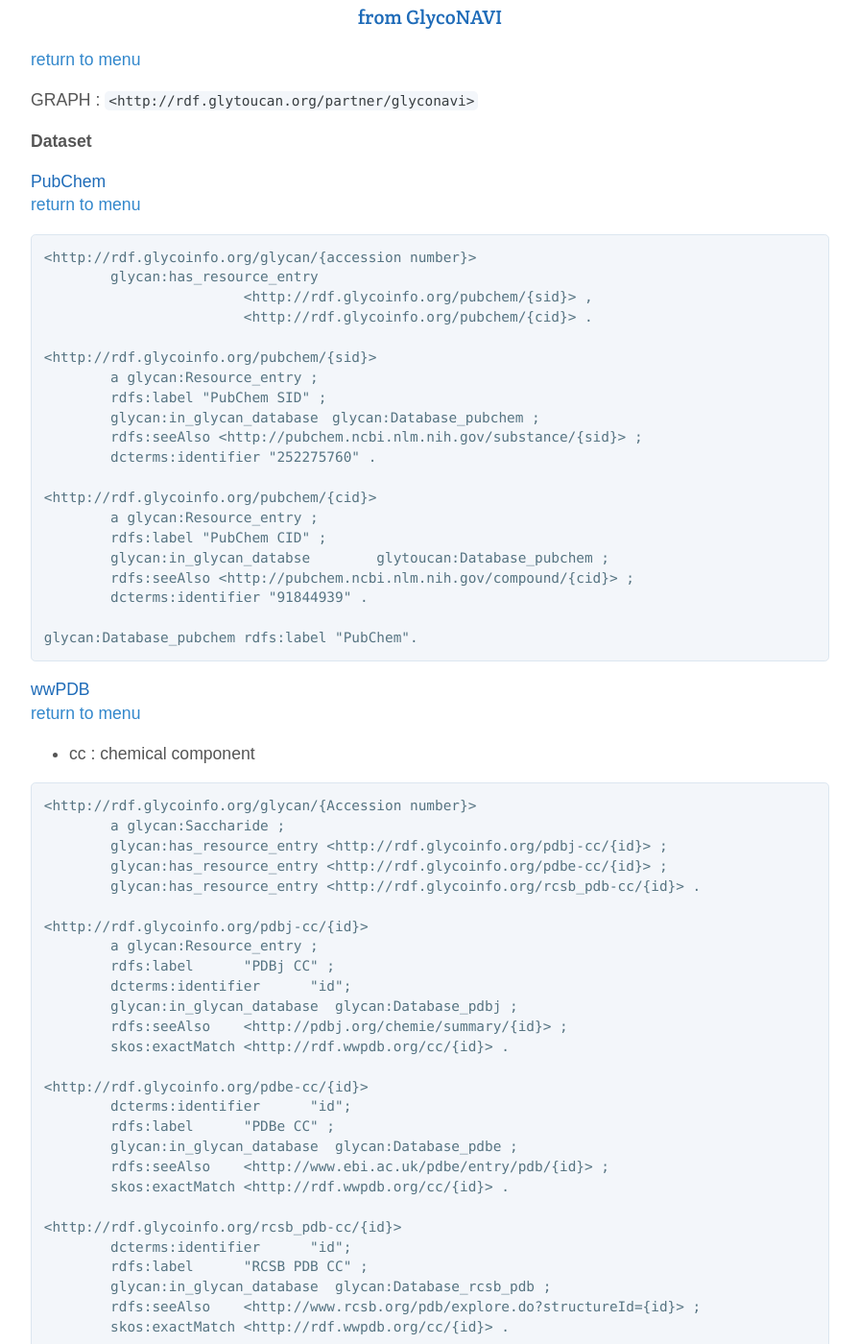
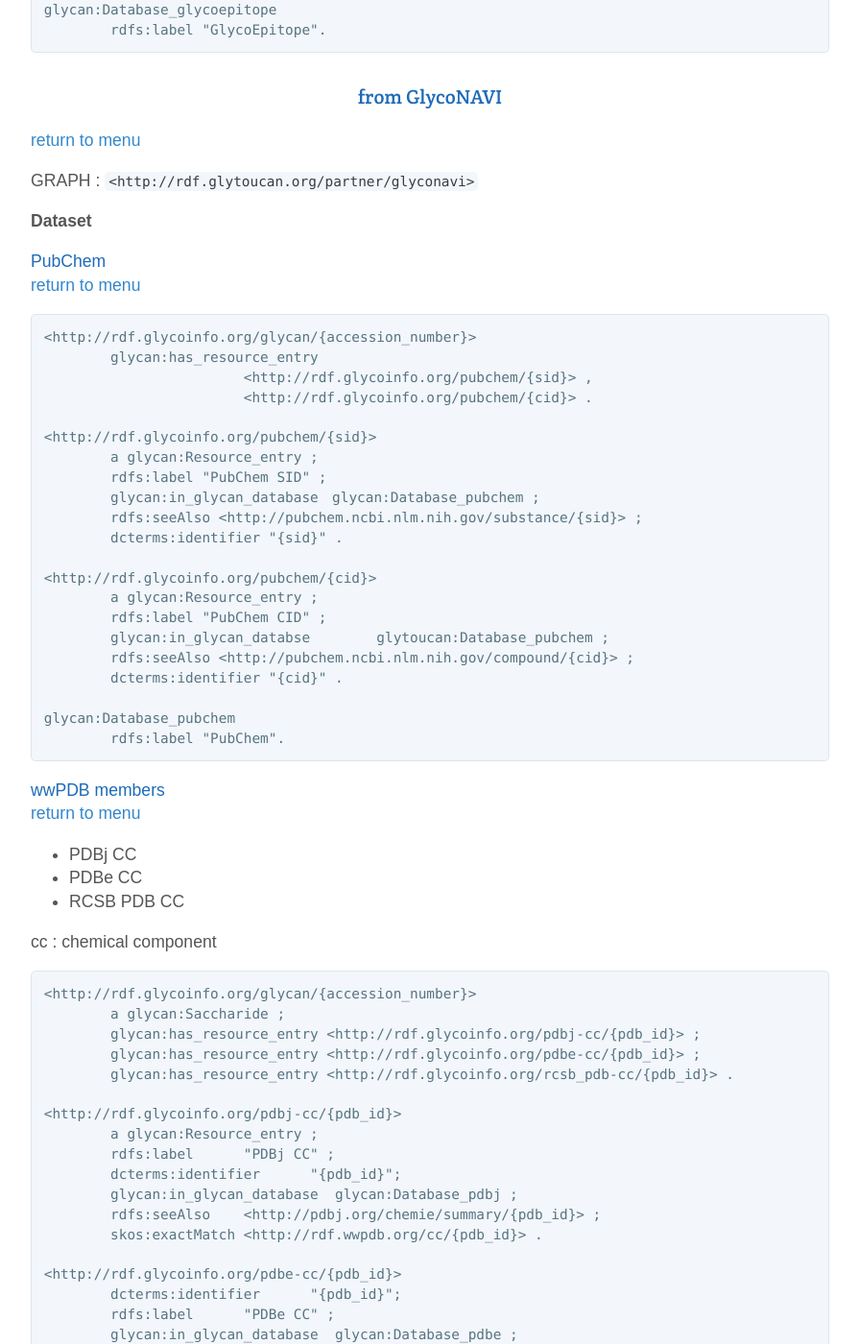
Before and after one commit to glytoucan/glytoucan, a Jekyll site: the page built from system/rdf/partnerRdf.md, in a window 1280 px wide and 1400 px high, scrolled down 5585 px. Shown: the whole window at 96% size, without its empty margins (192-1087 px from the left). Built offline with Jekyll 4.4.1, drawn with Linux system fonts in a browser that asks for light colours; nearby versions of some CDN libraries; some of the changed text lies outside the part shown.

Commit message:
modified partner rdf

````diff
--- a/system/rdf/partnerRdf.md
+++ b/system/rdf/partnerRdf.md
@@ -30,7 +30,7 @@
 
 ```
 Source instance
-http://rdf.glycoinfo.org/source/{taxnomomy id}
+http://rdf.glycoinfo.org/source/{taxnomomy_id}
 
 
 Taxonomy instance
@@ -51,7 +51,7 @@
 
 
 Resource entry instance IRI
-http://rdf.glycoinfo.org/{database label}/{entry page id of the partner}
+http://rdf.glycoinfo.org/{database_label}/{each_entry_id}
 
 	# BCSDB
 	http://rdf.glycoinfo.org/bcsdb/6922
@@ -87,39 +87,39 @@
 => http://csdb.glycoscience.ru/bacterial/core/search_id.php?mode=record&id_list=6922
 
 GlycomeDB
-http://www.glycome-db.org/database/showStructure.action?glycomeId={glycome-db id}
+http://www.glycome-db.org/database/showStructure.action?glycomeId={glycome-db_id}
 => http://www.glycome-db.org/database/showStructure.action?glycomeId=48
 
 JCGGDB
-http://jcggdb.jp/idb/jcggdb/{JCGGDB ID}
+http://jcggdb.jp/idb/jcggdb/{jcggdb_id}
 => http://jcggdb.jp/idb/jcggdb/JCGG-STR010506
 
 GlycoEpitope
-http://identifiers.org/glycoepitope/{epitope id}
+http://identifiers.org/glycoepitope/{epitope_id}
 => http://identifiers.org/glycoepitope/EP0011
 
 PubChem substance
-http://pubchem.ncbi.nlm.nih.gov/substance/{SID number}
+http://pubchem.ncbi.nlm.nih.gov/substance/{sid}
 => http://pubchem.ncbi.nlm.nih.gov/substance/SID252275760
 
 PubChem compound
-http://pubchem.ncbi.nlm.nih.gov/compound/{CID number}
+http://pubchem.ncbi.nlm.nih.gov/compound/{cid}
 => http://pubchem.ncbi.nlm.nih.gov/compound/CID91844939
 
 PDBj CC
-http://pdbj.org/chemie/summary/{id}
-=> http://pdbj.org/chemie/summary/
+http://pdbj.org/chemie/summary/{pdb_id}
+=> http://pdbj.org/chemie/summary/03F
 
 PDBe CC
-http://rdf.glycoinfo.org/pdbe-cc/{id}
-=> hhttp://rdf.glycoinfo.org/pdbe-cc/{id}
+http://rdf.glycoinfo.org/pdbe-cc/{pdb_id}
+=> hhttp://rdf.glycoinfo.org/pdbe-cc/03F
 
 RCSB PDB CC
-http://rdf.glycoinfo.org/rcsb_pdb-cc/{id}
-=> hhttp://rdf.glycoinfo.org/rcsb_pdb-cc/{id}
+http://rdf.glycoinfo.org/rcsb_pdb-cc/{pdb_id}
+=> hhttp://rdf.glycoinfo.org/rcsb_pdb-cc/03F
 
 UniCarbKB
-http://www.unicarbkb.org/structure/{structure id}
+http://www.unicarbkb.org/structure/{structure_id}
 => http://www.unicarbkb.org/structure/1
 ```
 
@@ -136,7 +136,7 @@
 
 ```
 # Species
-<http://rdf.glycoinfo.org/glycan/{accession number}> #Saccharide
+<http://rdf.glycoinfo.org/glycan/{accession_number}> #Saccharide
 	glycan:is_from_source <http://rdf.glycoinfo.org/source/{taxonomy_id}> ;
 	glycan:is_from_source <http://rdf.glycoinfo.org/source/{encode_taxon_name}> .
 
@@ -144,7 +144,7 @@
 <http://rdf.glycoinfo.org/source/{taxonomy_id}>
 	a glycan:Source ;
 	rdfs:label "taxon name" ;
-	dcterms:identifier "Taxonomy ID" ;
+	dcterms:identifier "{taxonomy_id}" ;
 	rdfs:seeAlso <http://identifiers.org/taxonomy/{taxonomy_id}> .
 
 # dose not taxonomy id
@@ -154,27 +154,28 @@
 
 
 # Literature
-<http://rdf.glycoinfo.org/glycan/{accession number}> #Saccharide
+<http://rdf.glycoinfo.org/glycan/{accession_number}> #Saccharide
 	dcterms:references <http://rdf.glycoinfo.org/references/{pubmed_id}> ; #Article
 
 <http://rdf.glycoinfo.org/references/{pubmed_id}>
 	a bibo:Article ;
-	dcterms:identifier "PubMed id" ;
+	dcterms:identifier "{pubmed_id}" ;
 	rdfs:seeAlso <http://identifiers.org/pubmed/{pubmed_id}> . #PubMed URL
 
 
 # External ID
-<http://rdf.glycoinfo.org/glycan/{accession number}> #Saccharide
-	glycan:has_resource_entry <http://rdf.glycoinfo.org/bcsdb/{bcsdb id}>.
+<http://rdf.glycoinfo.org/glycan/{accession_number}> #Saccharide
+	glycan:has_resource_entry <http://rdf.glycoinfo.org/bcsdb/{bcsdb_id}>.
 
-<http://rdf.glycoinfo.org/bcsdb/{bcsdb id}>
+<http://rdf.glycoinfo.org/bcsdb/{bcsdb_id}>
 	a glycan:Resource_entry ;
 	rdfs:label	"BCSDB" ;
 	glycan:in_glycan_database glycan:Database_bcsdb ;
-	dcterms:identifier  "BCSDB ID" ;
+	dcterms:identifier  "{bcsdb_id}" ;
 	rdfs:seeAlso	<http://csdb.glycoscience.ru/bacterial/core/search_id.php?mode=record&id_list={bcsdb_id}> .
 
-glycan:Database_bcsdb rdfs:label "BCSDB".
+glycan:Database_bcsdb
+	rdfs:label "BCSDB".
 ```
 
 
@@ -188,42 +189,44 @@
 
 ```
 # Species
-<http://rdf.glycoinfo.org/glycan/{accession number}> #Saccharide
+<http://rdf.glycoinfo.org/glycan/{accession_number}> #Saccharide
 	glycan:is_from_source <http://rdf.glycoinfo.org/source/{taxonomy_id}> .
 
 <http://rdf.glycoinfo.org/source/{taxonomy_id}>
 	a glycan:Source ;
-	dcterms:identifier "Taxonomy ID" ;
+	dcterms:identifier "{taxonomy_id}" ;
 	rdfs:seeAlso <http://identifiers.org/taxonomy/{taxonomy_id}> .
 
 
 # External ID
-<http://rdf.glycoinfo.org/glycan/{accession number}> #Saccharide
-	glycan:has_resource_entry <http://rdf.glycoinfo.org/glycome-db/{glycomedb id>.
+<http://rdf.glycoinfo.org/glycan/{accession_number}> #Saccharide
+	glycan:has_resource_entry <http://rdf.glycoinfo.org/glycome-db/{glycome-db_id>.
 
-<http://rdf.glycoinfo.org/glycome-db/{glycomedb id}>
+<http://rdf.glycoinfo.org/glycome-db/{glycome-db_id}>
 	a glycan:Resource_entry ;
 	rdfs:label	"GlycomeDB" ;
 	glycan:in_glycan_database glycan:Database_glycomedb ;
-	dcterms:identifier  "GlycomeDB ID" ;
+	dcterms:identifier  "{glycome-db_id}" ;
 	rdfs:seeAlso	<http://www.glycome-db.org/database/showStructure.action?glycomeId={glycome-db id}> .
 
-glycan:Database_glycomedb rdfs:label "GlycomeDB"
+glycan:Database_glycomedb
+	rdfs:label "GlycomeDB".
 
 
 
 # JCGGDB entry (External ID) from GlycomeDB
-<http://rdf.glycoinfo.org/glycan/{accession number}> #Saccharide
-	glycan:has_resource_entry <http://rdf.glycoinfo.org/jcggdb/{jcggdb id}>.
+<http://rdf.glycoinfo.org/glycan/{accession_number}> #Saccharide
+	glycan:has_resource_entry <http://rdf.glycoinfo.org/jcggdb/{jcggdb_id}>.
 
-<http://rdf.glycoinfo.org/jcggdb/{jcggdb id}>
+<http://rdf.glycoinfo.org/jcggdb/{jcggdb_id}>
 	a glycan:Resource_entry ;
 	rdfs:label	"JCGGDB" ;
 	glycan:in_glycan_database glycan:Database_jcggdb ;
-	dcterms:identifier  "JCGGDB ID" ;
-	rdfs:seeAlso	<http://jcggdb.jp/idb/jcggdb/{jcggdb id}> .
+	dcterms:identifier  "jcggdb_id" ;
+	rdfs:seeAlso	<http://jcggdb.jp/idb/jcggdb/{jcggdb_id}> .
 
-glycan:Database_jcggdb	rdfs:label	"JCGGDB" .
+glycan:Database_jcggdb
+	rdfs:label	"JCGGDB" .
 ```
 
 
@@ -238,37 +241,38 @@
 
 ```
  # Species
-<http://rdf.glycoinfo.org/glycan/{accession number}> #Saccharide
+<http://rdf.glycoinfo.org/glycan/{accession_number}> #Saccharide
  glycan:is_from_source <http://rdf.glycoinfo.org/source/{taxonomy_id}> ;
 
 <http://rdf.glycoinfo.org/source/{taxonomy_id}>
  a glycan:Source ;
- dcterms:identifier "Taxonomy ID" ;
+ dcterms:identifier "{taxonomy_id}" ;
  rdfs:seeAlso <http://identifiers.org/taxonomy/{taxonomy_id}> .
 
 
 # Literature
-<http://rdf.glycoinfo.org/glycan/{accession number}> #Saccharide
+<http://rdf.glycoinfo.org/glycan/{accession_number}> #Saccharide
  dcterms:references <http://rdf.glycoinfo.org/references/{pubmed_id}> ; #Article
 
 <http://rdf.glycoinfo.org/references/{pubmed_id}>
  a bibo:Article ;
- dcterms:identifier "PubMed id" ;
+ dcterms:identifier "{pubmed_id}" ;
  rdfs:seeAlso <http://identifiers.org/pubmed/{pubmed_id}> . #PubMed URL
 
 
 # External ID
-<http://rdf.glycoinfo.org/glycan/{accession number}> #Saccharide
-	glycan:has_resource_entry <http://rdf.glycoinfo.org/glycoepitope/{epitope id}> .
+<http://rdf.glycoinfo.org/glycan/{accession_number}> #Saccharide
+	glycan:has_resource_entry <http://rdf.glycoinfo.org/glycoepitope/{epitope_id}> .
 
-<http://rdf.glycoinfo.org/glycoepitope/{epitope id}>
+<http://rdf.glycoinfo.org/glycoepitope/{epitope_id}>
 	a glycan:Resource_entry ;
 	rdfs:label	"GlycoEpitope" ;
 	glycan:in_glycan_database glycan:Database_glycoepitope ;
-	dcterms:identifier	"Epitope id" ;
-	rdfs:seeAlso	<http://identifiers.org/glycoepitope/{epitope id}> .
+	dcterms:identifier	"{epitope_id}" ;
+	rdfs:seeAlso	<http://identifiers.org/glycoepitope/{epitope_id}> .
 
-glycan:Database_glycoepitope rdfs:label "GlycoEpitope".
+glycan:Database_glycoepitope
+	rdfs:label "GlycoEpitope".
 ```
 
 
@@ -286,7 +290,7 @@
 
 
 ```
-<http://rdf.glycoinfo.org/glycan/{accession number}>
+<http://rdf.glycoinfo.org/glycan/{accession_number}>
 	glycan:has_resource_entry
  			<http://rdf.glycoinfo.org/pubchem/{sid}> ,
 			<http://rdf.glycoinfo.org/pubchem/{cid}> .
@@ -296,56 +300,60 @@
 	rdfs:label "PubChem SID" ;
 	glycan:in_glycan_database　glycan:Database_pubchem ;
 	rdfs:seeAlso <http://pubchem.ncbi.nlm.nih.gov/substance/{sid}> ;
-	dcterms:identifier "252275760" .
+	dcterms:identifier "{sid}" .
 
 <http://rdf.glycoinfo.org/pubchem/{cid}>
 	a glycan:Resource_entry ;
 	rdfs:label "PubChem CID" ;
 	glycan:in_glycan_databse	glytoucan:Database_pubchem ;
 	rdfs:seeAlso <http://pubchem.ncbi.nlm.nih.gov/compound/{cid}> ;
-	dcterms:identifier "91844939" .
+	dcterms:identifier "{cid}" .
 
-glycan:Database_pubchem rdfs:label "PubChem".
+glycan:Database_pubchem
+	rdfs:label "PubChem".
 ```
 
 
-<a name="wwwpdb"> wwPDB
+<a name="wwwpdb"> wwPDB members
 [return to menu](#menu)
 
+* PDBj CC
+* PDBe CC
+* RCSB PDB CC
 
-* cc : chemical component
+cc : chemical component
 
 ```
-<http://rdf.glycoinfo.org/glycan/{Accession number}>
+<http://rdf.glycoinfo.org/glycan/{accession_number}>
 	a glycan:Saccharide ;
-	glycan:has_resource_entry <http://rdf.glycoinfo.org/pdbj-cc/{id}> ;
-	glycan:has_resource_entry <http://rdf.glycoinfo.org/pdbe-cc/{id}> ;
-	glycan:has_resource_entry <http://rdf.glycoinfo.org/rcsb_pdb-cc/{id}> .
+	glycan:has_resource_entry <http://rdf.glycoinfo.org/pdbj-cc/{pdb_id}> ;
+	glycan:has_resource_entry <http://rdf.glycoinfo.org/pdbe-cc/{pdb_id}> ;
+	glycan:has_resource_entry <http://rdf.glycoinfo.org/rcsb_pdb-cc/{pdb_id}> .
 
-<http://rdf.glycoinfo.org/pdbj-cc/{id}>
+<http://rdf.glycoinfo.org/pdbj-cc/{pdb_id}>
 	a glycan:Resource_entry ;
 	rdfs:label	"PDBj CC" ;
-	dcterms:identifier	"id";
+	dcterms:identifier	"{pdb_id}";
 	glycan:in_glycan_database  glycan:Database_pdbj ;
-	rdfs:seeAlso	<http://pdbj.org/chemie/summary/{id}> ;
-	skos:exactMatch	<http://rdf.wwpdb.org/cc/{id}> .
+	rdfs:seeAlso	<http://pdbj.org/chemie/summary/{pdb_id}> ;
+	skos:exactMatch	<http://rdf.wwpdb.org/cc/{pdb_id}> .
 
-<http://rdf.glycoinfo.org/pdbe-cc/{id}>
-	dcterms:identifier	"id";
+<http://rdf.glycoinfo.org/pdbe-cc/{pdb_id}>
+	dcterms:identifier	"{pdb_id}";
 	rdfs:label	"PDBe CC" ;
 	glycan:in_glycan_database  glycan:Database_pdbe ;
-	rdfs:seeAlso	<http://www.ebi.ac.uk/pdbe/entry/pdb/{id}> ;
-	skos:exactMatch	<http://rdf.wwpdb.org/cc/{id}> .
+	rdfs:seeAlso	<http://www.ebi.ac.uk/pdbe/entry/pdb/{pdb_id}> ;
+	skos:exactMatch	<http://rdf.wwpdb.org/cc/{pdb_id}> .
 
-<http://rdf.glycoinfo.org/rcsb_pdb-cc/{id}>
-	dcterms:identifier	"id";
+<http://rdf.glycoinfo.org/rcsb_pdb-cc/{pdb_id}>
+	dcterms:identifier	"{pdb_id}";
 	rdfs:label	"RCSB PDB CC" ;
 	glycan:in_glycan_database  glycan:Database_rcsb_pdb ;
-	rdfs:seeAlso	<http://www.rcsb.org/pdb/explore.do?structureId={id}> ;
-	skos:exactMatch	<http://rdf.wwpdb.org/cc/{id}> .
+	rdfs:seeAlso	<http://www.rcsb.org/pdb/explore.do?structureId={pdb_id}> ;
+	skos:exactMatch	<http://rdf.wwpdb.org/cc/{pdb_id}> .
 
-<http://rdf.wwpdb.org/cc/{id}>
-	dcterms:identifier	"id".
+<http://rdf.wwpdb.org/cc/{pdb_id}>
+	dcterms:identifier	"{pdb_id}".
 
 glycan:Database_pdbj
 	rdfs:label	"PDBj" .
@@ -366,20 +374,20 @@
 **Dataset**
 
 ```
-<http://rdf.glycoinfo.org/glycan/{Accession number}>
+<http://rdf.glycoinfo.org/glycan/{accession_number}>
 	a glycan:Saccharide ;
-	glycan:has_resource_entry <https://glytoucan.org/Structures/Glycans/{Accession number}> ;
-	glycan:has_resource_entry <http://rdf.glycoinfo.org/unicarbkb/{structure id}> .
+	glycan:has_resource_entry <https://glytoucan.org/Structures/Glycans/{accession_number}> ;
+	glycan:has_resource_entry <http://rdf.glycoinfo.org/unicarbkb/{structure_id}> .
 
-<http://rdf.glycoinfo.org/unicarbkb/{structure id}>
+<http://rdf.glycoinfo.org/unicarbkb/{structure_id}>
 	a glycan:Resource_entry ;
 	glycan:in_glycan_database  glycan:Database_unicarbkb ;
-	dcterms:identifier	"{structure id}";
-	rdfs:label	"UnicarbKB" ;
-	rdfs:seeAlso	<http://www.unicarbkb.org/structure/{structure id}> .
+	dcterms:identifier	"{structure_id}";
+	rdfs:label	"UniCarbKB" ;
+	rdfs:seeAlso	<http://www.unicarbkb.org/structure/{structure_id}> .
 
 glycan:Database_unicarbkb
-	rdfs:label	"UnicarbKB" .
+	rdfs:label	"UniCarbKB" .
 ```
 
 
````
